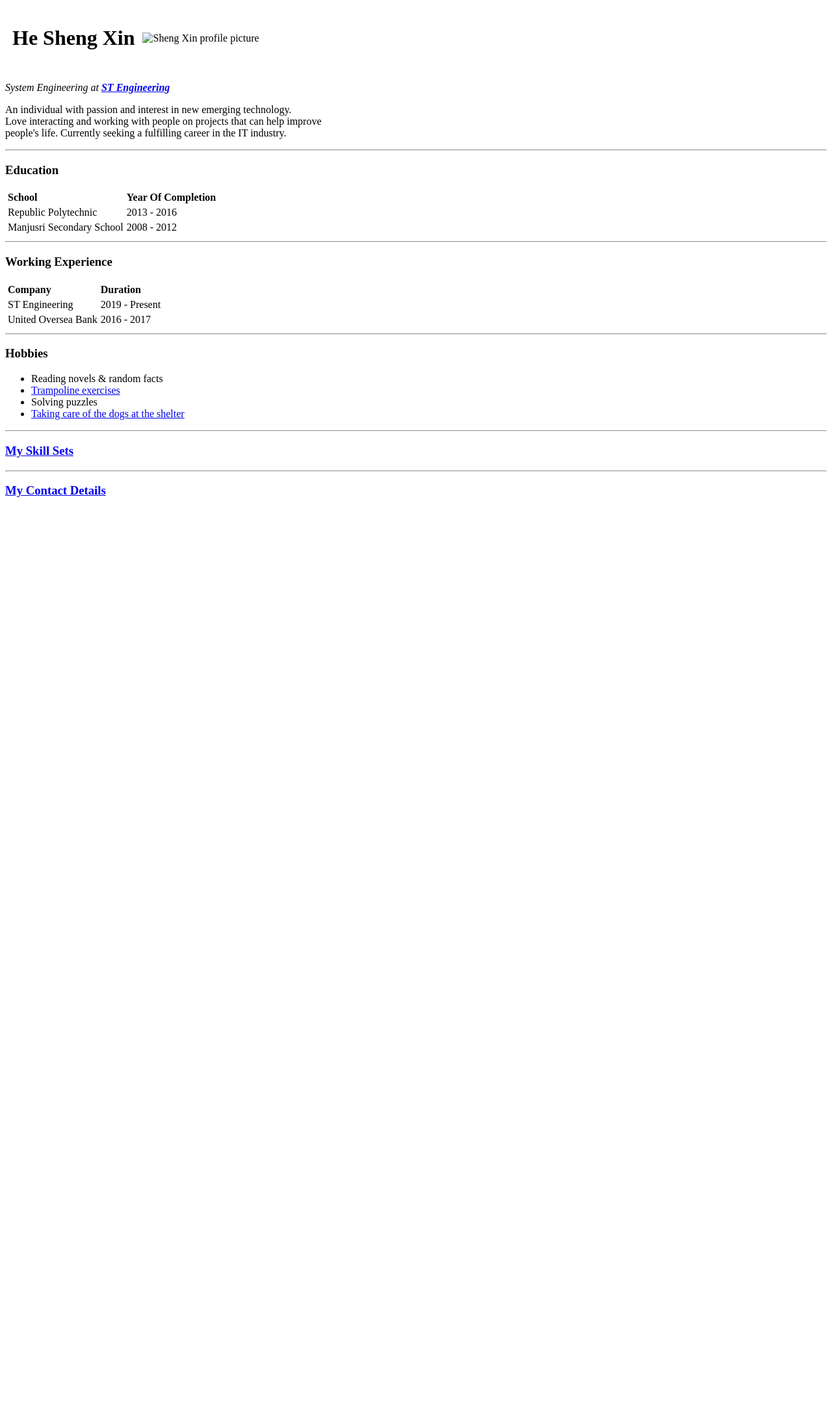
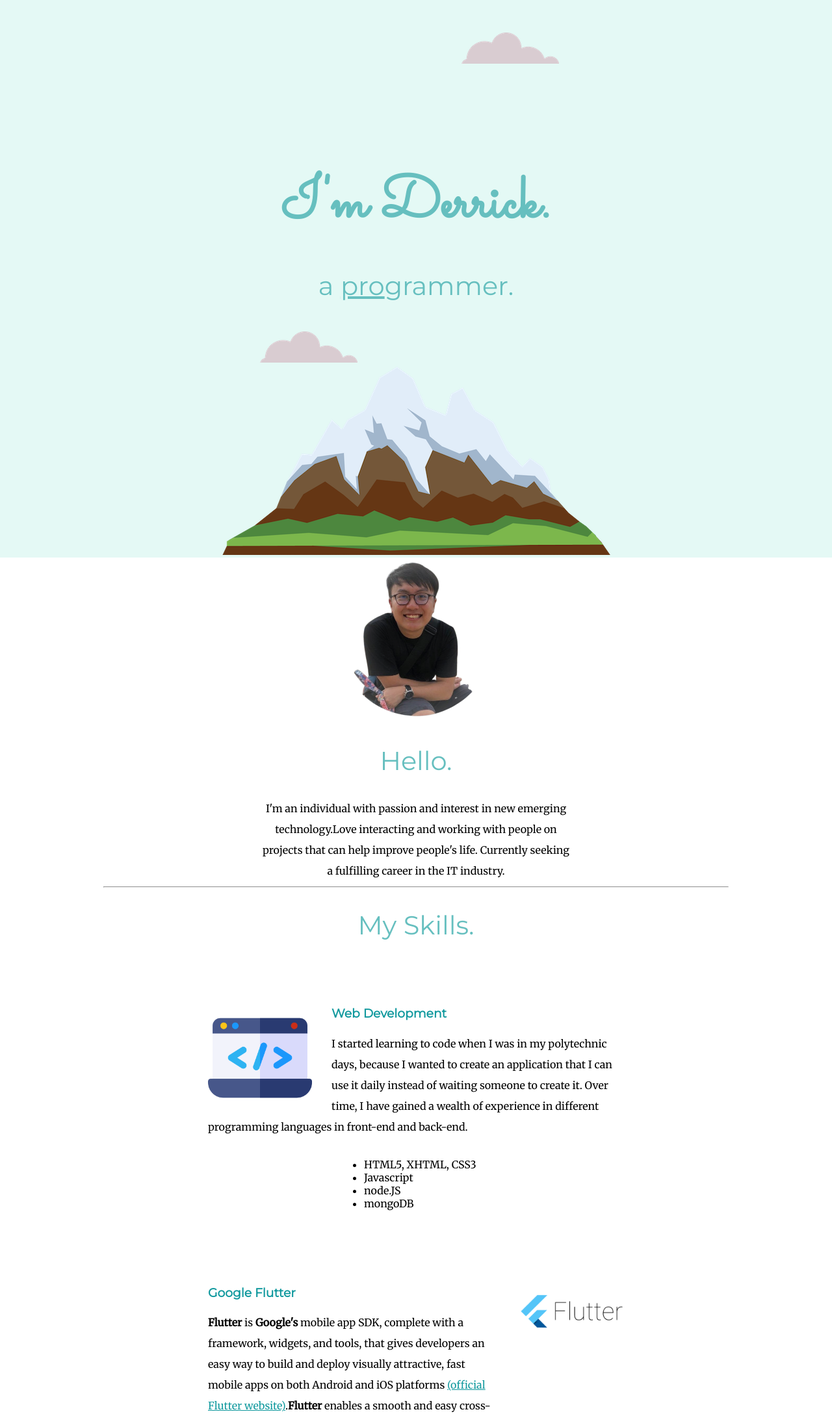
Before and after one commit to Imbypasser/cv, a plain HTML site: page index.html in a window 1280 px wide. Shown: the top 2176 px of the page at 65% size. Before the commit the page ends 800 px from the top, so only its background shows below. Drawn offline with Linux system fonts and the light colour scheme.

Commit message:
Add files via upload

```diff
--- /dev/null
+++ b/css/styles.css
@@ -0,0 +1,103 @@
+body {
+  margin: 0;
+  text-align: center;
+  font-family: 'Merriweather', serif;
+  /* We can only use this if the width of the element inside is not specified*/
+}
+
+ul {
+  text-align: left;
+  display: inline-block;
+}
+
+hr{
+  width: 75%;
+}
+
+h1 {
+  font-size: 5.625rem;
+  margin: 50px auto 0 auto;
+  font-family: 'Sacramento', cursive;
+  color: #66BFBF;
+
+}
+
+h2 {
+  font-family: 'Montserrat', sans-serif;
+  font-size: 2.5rem;
+  color: #66BFBF;
+  font-weight: normal;
+}
+
+h3 {
+  font-family: 'Montserrat', sans-serif;
+  color: #11999E;
+}
+
+a {
+  color: #11999E;
+}
+
+p{
+  line-height: 2;
+}
+
+.skill-row{
+  width:50%;
+  margin:100px auto;
+  text-align: left;
+}
+
+
+.top-container {
+  background-color: #E4F9F5;
+  padding-top: 200px;
+  position: relative;
+}
+
+
+.bottom-cloud {
+  position: absolute;
+  left: 400px;
+  bottom: 300px;
+}
+
+.top-cloud {
+  position: absolute;
+  right: 420px;
+  top: 50px;
+}
+
+.text-width {
+  margin: 0 400px;
+}
+
+.skill-logo-code {
+  width:25%;
+  float: left;
+  margin-right: 30px;
+}
+
+.skill-logo-flutter{
+  width:25%;
+  float: right;
+  margin-left: 30px;
+}
+
+.list-of-skills{
+  margin-left: 200px;
+}
+
+.flutter-description{
+  padding-right: 30%
+}
+
+
+#profile-picture {
+  width: 250px;
+  height: 250px;
+}
+
+#pro {
+  text-decoration: underline;
+}
--- a/index.html
+++ b/index.html
@@ -1,94 +1,76 @@
-<!DOCTYPE html> <!-- This is HTML Version declaration -->
-
-<!-- Language is from left to right and in english base on the attributes -->
+<!DOCTYPE html>
 <html lang="en" dir="ltr">
 
 <head>
   <meta charset="utf-8">
-  <title> My Portfolio</title>
+  <title>An Aspiring Web Developer</title>
+  <link rel="stylesheet" href="css/styles.css">
+  <link rel="icon" href="images/favicon.ico">
+  <link href="https://fonts.googleapis.com/css?family=Merriweather|Montserrat|Sacramento&display=swap" rel="stylesheet">
 </head>
 
 <body>
-  <table cellspacing="10px">
-    <tr>
-      <td>
-        <h1>He Sheng Xin</h1>
-      </td>
-      <td><img src="images\profile-picture.jpg" alt="Sheng Xin profile picture" width="170" height="170"></td>
-      <!-- The alt text helps google in figuring out what your website is and for blind people also -->
-    </tr>
-  </table>
-  <p><em>System Engineering at <a title="ST Engieering Homepage" href="https://www.stengg.com/en/singapore-technologies-engineering/"><strong>ST Engineering</strong></a></em></p> <!-- We should use emphasis instead of the <i></i> tags -->
-  <p>An individual with passion and interest in new emerging technology.<br> Love interacting and working with people on projects that can help improve <br>
-    people's life. Currently seeking a fulfilling career in the IT industry.</p>
-  <hr>
-  <h3>Education</h3>
-  <table cellspacing="3px">
-    <!-- Table Header -->
-    <thead align="left">
-      <th>School</th>
-      <th>Year Of Completion</th>
-    </thead>
-    <!-- Table Body -->
+  <div class="top-container">
+    <img class="top-cloud" src="images/cloud.png" alt="cloud-img">
+    <h1>I'm Derrick.</h1>
+    <h2>a <span id="pro">pro</span>grammer.</h2>
+    <img class="bottom-cloud" src="images/cloud.png" alt="cloud-img">
+    <img src="images/mountain.png" alt="mountain-img">
+  </div>
 
-    <body>
-      <tr>
-        <td>Republic Polytechnic</td>
-        <td>2013 - 2016</td>
-      </tr>
+  <div class="middle-container">
+    <div class="profile">
+      <img id="profile-picture" src="images/profile-picture.png" alt="my-profile-pic">
+      <h2>Hello.</h2>
+      <p class="text-width">I'm an individual with passion and interest in new emerging technology.Love interacting and working with people on projects that can help improve people's life. Currently seeking a fulfilling career in the IT industry.</p>
+    </div>
+    <hr>
+    <div class="skills">
+      <h2>My Skills.</h2>
+      <div class="skill-row">
+        <img class="skill-logo-code" src="images/web-skills.png" alt="skill-web development">
+        <h3>Web Development</h3>
+        <p class="skill-description">I started learning to code when I was in my polytechnic days, because I wanted to create an application that I can use it daily instead of waiting someone
+          to create it. Over time, I have gained a wealth of experience in different programming languages in front-end and back-end.
+          <div class="list-of-skills">
+            <ul>
+              <li>HTML5, XHTML, CSS3</li>
+              <li>Javascript</li>
+              <li>node.JS</li>
+              <li>mongoDB</li>
+            </ul>
+          </div>
 
-      <tr>
-        <td>Manjusri Secondary School</td>
-        <td>2008 - 2012</td>
-      </tr>
+        </p>
+      </div>
 
-    </body>
-  </table>
+      <div class="skill-row">
+        <img class="skill-logo-flutter" src="images/flutter-logo.png" alt="skill-google flutter">
+        <h3>Google Flutter</h3>
+        <div class="flutter-description">
+          <p class="skill-description"><strong>Flutter</strong> is <strong>Google's</strong> mobile app SDK, complete with a framework, widgets, and tools, that gives developers an
+            easy way to build and deploy visually attractive, fast mobile apps on both Android and iOS platforms
+            <a href="https://flutter.dev/" target="_blank">(official Flutter website)</a>.<strong>Flutter</strong> enables a smooth and easy cross-platform mobile app development.</p>
+        </div>
 
-  <hr>
+      </div>
+    </div>
+    <hr>
+    <div class="contact-me">
+      <h2>Thanks for viewing</h2>
+      <h3>Currently seeking an internship opportunity to improve my skills.</h3>
+      <p>If you have a project that you want to get started, think you need my help with something or just fancy saying hey, then get in touch.</p>
+      <a class="btn" href="mailto:heshengxin@hotmail.com">CONTACT ME</a>
+    </div>
+  </div>
 
-  <h3>Working Experience</h3>
-  <table cellspacing="3px">
-    <!-- Table Header -->
-    <thead align="left">
-      <th>Company</th>
-      <th>Duration</th>
-    </thead>
-    <!-- Table Body -->
 
-    <body>
-      <tr>
-        <td>ST Engineering</td>
-        <td>2019 - Present</td>
-      </tr>
-
-      <tr>
-        <td>United Oversea Bank</td>
-        <td>2016 - 2017</td>
-      </tr>
-
-    </body>
-  </table>
-  <hr>
-
-  <h3>Hobbies</h3>
-  <ul>
-    <li>Reading novels & random facts</li>
-    <li><a target="_blank" title="Beatx Homepage" href="https://beatxstudio.com/">Trampoline exercises</a></li>
-    <li>Solving puzzles</li>
-    <li><a target="_blank" title="volunteering at HOPE shelter" href="images\shelters-volunteering.PNG">Taking care of the dogs at the shelter</a></li>
-  </ul>
-
-  <hr>
-  <a target="_blank" href="skillsets.html">
-    <h3>My Skill Sets</h3>
-  </a>
-
-  <hr>
-  <a target="_blank" href="contacts.html">
-    <h3>My Contact Details</h3>
-  </a>
-
+  <div class="bottom-container">
+    <a class="footer-link" href="https://www.linkedin.com/in/heshengxin/">LinkedIn</a>
+    <a class="footer-link" href="https://www.facebook.com/Imbypasser">Facebook</a>
+    <a class="footer-link" href="https://imbypasser.github.io/cv/">Website</a>
+    <p>© 2019 Derrick He.</p>
+  </div>
 </body>
 
 </html>
```
